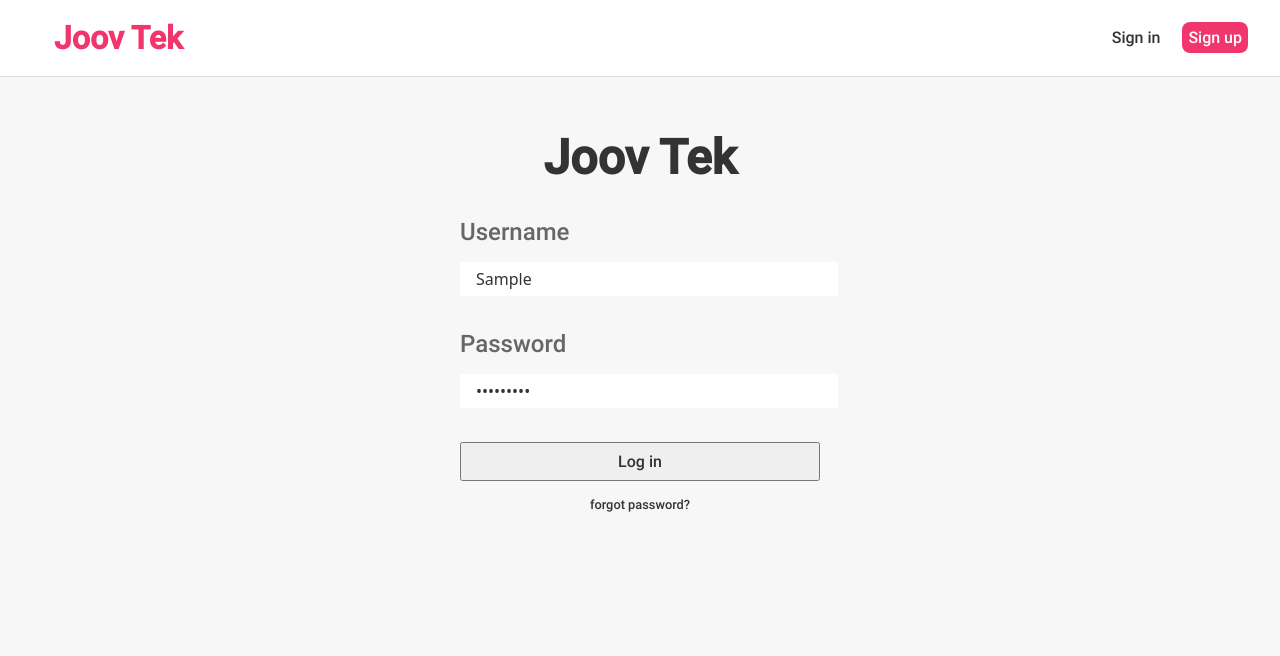
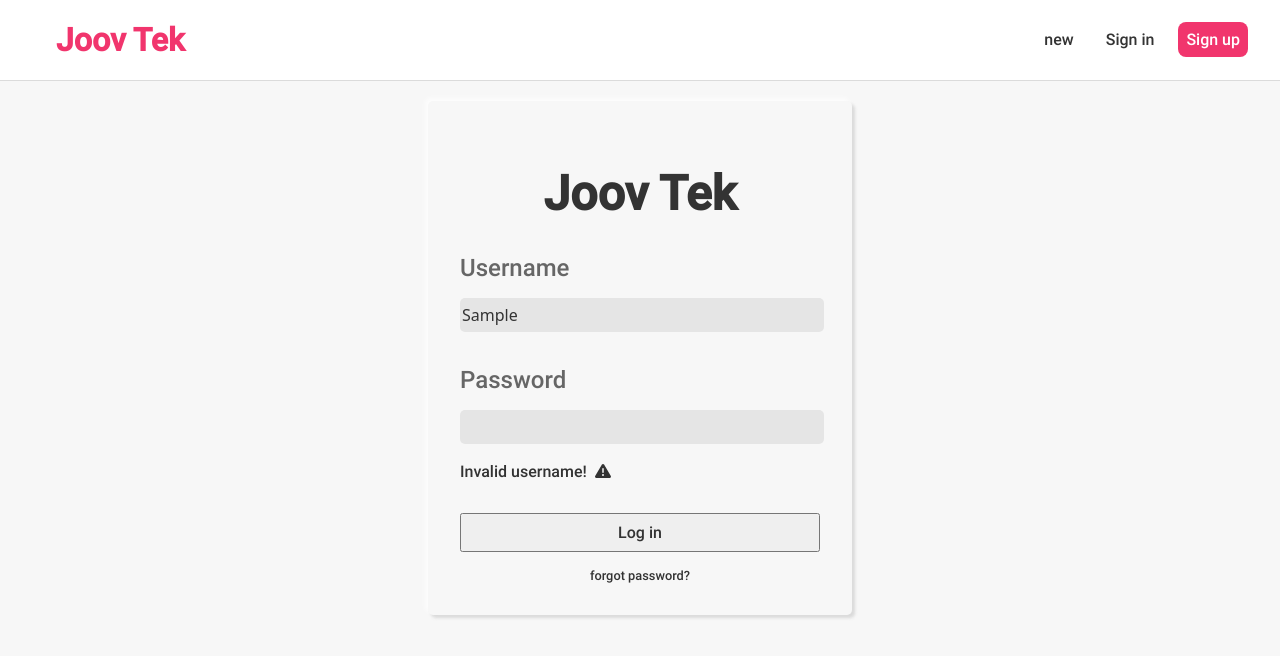
Before and after one commit to acf-patrick/jovo-blog, a React (Create React App) app: page /signin in a window 1280 px wide. Both pictures are taken after typing "Sample", "Sample123" into the empty fields and a click on the button "Log in". Shown: the top 656 px of the page. Built offline with nearby package versions, Linux system fonts and the light colour scheme; data requests are answered from the project's data file; the HTML template or start-up script is replaced by a standard one.

Commit message:
finish login

```diff
--- a/package.json
+++ b/package.json
@@ -4,6 +4,9 @@
   "private": true,
   "dependencies": {
     "@fortawesome/fontawesome-free": "^6.1.1",
+    "@fortawesome/fontawesome-svg-core": "^6.1.1",
+    "@fortawesome/free-solid-svg-icons": "^6.1.1",
+    "@fortawesome/react-fontawesome": "^0.1.18",
     "@testing-library/jest-dom": "^5.11.6",
     "@testing-library/react": "^11.2.2",
     "@testing-library/user-event": "^12.5.0",
--- a/src/App.js
+++ b/src/App.js
@@ -2,7 +2,12 @@ import Navbar from "./components/Navbar/Navbar";
 import Home from "./components/Home/Home";
 import Create from "./components/Create/Create";
 import Login from "./components/Login/Login";
+
 import { BrowserRouter as Router, Route, Routes } from "react-router-dom";
+import { library } from "@fortawesome/fontawesome-svg-core";
+import { faStar } from "@fortawesome/free-solid-svg-icons";
+
+library.add(faStar);
 
 function App() {
   return (
--- a/src/assets/data/db.json
+++ b/src/assets/data/db.json
@@ -3,7 +3,7 @@
     {
       "id": 1,
       "username": "ACF",
-      "password": "holy shit!"
+      "password": "hello world"
     }
   ],
   "blogs": [
@@ -55,6 +55,13 @@
       "body": "...",
       "author": "Twitter",
       "likes": 78
+    },
+    {
+      "title": "qfbgsdf",
+      "body": "sbxf",
+      "author": "sfbs",
+      "likes": 0,
+      "id": 8
     }
   ]
 }
--- a/src/components/BlogList/BlogList.css
+++ b/src/components/BlogList/BlogList.css
@@ -34,7 +34,7 @@
   cursor: default;
 }
 
-.likes {
+.likes * {
   color: rgb(194, 194, 194);
   font-size: 0.8rem;
 }
--- a/src/components/BlogList/BlogList.js
+++ b/src/components/BlogList/BlogList.js
@@ -1,3 +1,4 @@
+import { FontAwesomeIcon } from "@fortawesome/react-fontawesome";
 import "./BlogList.css";
 
 const BlogList = ({ blogs, title, removeBlog }) => {
@@ -30,7 +31,10 @@ const BlogList = ({ blogs, title, removeBlog }) => {
             <h1 className="blog__title">{blog.title}</h1>
             <div className="blog__author">
               <span className="author">{blog.author}</span>
-              <span className="likes">{blog.likes} likes</span>
+              <span className="likes">
+                <span style={{ marginRight: "0.3rem" }}>{blog.likes}</span>
+                <FontAwesomeIcon icon="fa-star"/>
+              </span>
             </div>
           </div>
         ))}
--- a/src/components/Create/Create.js
+++ b/src/components/Create/Create.js
@@ -1,17 +1,20 @@
+import { useNavigate } from "react-router-dom";
 import "./Create.css";
 
 const Create = () => {
+  const navigate = useNavigate();
   const onSubmit = async (e) => {
+    e.preventDefault();
+
     let form = e.currentTarget;
     let blog = {
       title: form.title.value,
       body: form.body.value,
       author: form.author.value,
+      likes: 0
     };
 
     if (blog.title && blog.body && blog.author) {
-      e.preventDefault();
-
       await fetch("http://localhost:3001/blogs", {
         method: "POST",
         body: JSON.stringify(blog),
@@ -20,7 +23,8 @@ const Create = () => {
         },
       });
 
-      window.location.replace("/");
+      navigate("/", { replace: true });
+      // window.location.replace("/");
     }
   };
 
--- a/src/components/Login/Login.css
+++ b/src/components/Login/Login.css
@@ -1,5 +1,10 @@
-.error {
-  display: none;
+@keyframes shake {
+  50% {
+    transform: translateX(10px);
+  }
+  100% {
+    transform: translateX(-10px);
+  }
 }
 
 .line {
@@ -25,9 +30,12 @@
 }
 
 .login-card {
-  max-width: 360px;
+  width: 360px;
   margin: auto;
   font-size: 1.5rem;
+  padding: 2rem;
+  border-radius: 5px;
+  box-shadow: 3px 3px 3px #a3a3a357, -3px -3px 5px rgb(255 255 255 / 73%);
 }
 
 .login-card .logo {
@@ -39,10 +47,10 @@
   display: block;
   width: 100%;
   height: 2rem;
-  /* background: rgb(184, 184, 184); */
   border: none;
   margin-top: 1rem;
-  padding-left: 1rem;
+  border-radius: 5px;
+  background: #e5e5e5;
 }
 
 .login-card input:focus + div {
--- a/src/components/Login/Login.js
+++ b/src/components/Login/Login.js
@@ -1,9 +1,46 @@
 import "./Login.css";
 import { Link } from "react-router-dom";
+import { useState } from "react";
+import encrypt from "../../encrypt";
+import { FontAwesomeIcon } from "@fortawesome/react-fontawesome";
+import { faExclamationTriangle } from "@fortawesome/free-solid-svg-icons";
 
 const Login = () => {
+  const [errMessage, setErrMessage] = useState("");
+
+  const onFocus = () => {
+    setErrMessage("");
+  };
+
   const onSubmit = (e) => {
     e.preventDefault();
+
+    let form = e.currentTarget;
+    let pwd = encrypt(form.password.value);
+    let usr = form.username.value;
+    form.password.value = "";
+
+    const displayError = (type) => {
+      let input = document.querySelector(`[name=${type}]`);
+      input.style.animation = "";
+      setTimeout(() => {
+        input.style.animation = "shake 200ms ease 0ms 2";
+      }, 0);
+      const message = `Invalid ${type}!`;
+      setErrMessage(message);
+      throw Error(message);
+    };
+
+    fetch(`http://localhost:3001/users?username=${usr}`)
+      .then((res) => res.json())
+      .then((data) => {
+        if (data.length) {
+          if (pwd !== data[0].password) displayError("password");
+        } else displayError("username");
+      })
+      .catch((err) => {
+        console.log(err.message);
+      });
   };
 
   return (
@@ -13,16 +50,37 @@ const Login = () => {
         <div className="username">
           <label htmlFor="#username">Username</label>
           <br />
-          <input type="text" id="username" name="username" />
+          <input
+            type="text"
+            id="username"
+            name="username"
+            onFocus={onFocus}
+          />
           <div className="line"></div>
-          <p className="error"></p>
         </div>
         <div className="password">
           <label htmlFor="#password">Password</label>
           <br />
-          <input type="password" id="password" name="password" />
+          <input
+            type="password"
+            id="password"
+            name="password"
+            onFocus={onFocus}
+          />
           <div className="line"></div>
         </div>
+        {errMessage.length !== 0 && (
+          <p
+            style={{
+              marginTop: "1rem",
+              color: "red",
+              fontSize: "1rem",
+            }}
+          >
+            <span style={{ marginRight: "0.5rem" }}>{errMessage}</span>
+            <FontAwesomeIcon icon={faExclamationTriangle} />
+          </p>
+        )}
         <button type="submit">Log in</button>
         <p className="forgot">
           <Link to="/password">forgot password?</Link>
--- a/src/components/Navbar/Navbar.css
+++ b/src/components/Navbar/Navbar.css
@@ -14,9 +14,9 @@
 }
 
 .navbar a {
-  margin-left: 16px;
+  margin-left: 1rem;
   text-decoration: none;
-  padding: 6px;
+  padding: 0.5rem;
 }
 
 .signin:hover {
--- a/src/components/Navbar/Navbar.js
+++ b/src/components/Navbar/Navbar.js
@@ -1,4 +1,6 @@
 import { Link } from 'react-router-dom';
+import { FontAwesomeIcon } from '@fortawesome/react-fontawesome';
+import { faUserPlus } from '@fortawesome/free-solid-svg-icons';
 import './Navbar.css';
 
 const Navbar = () => {
@@ -6,6 +8,7 @@ const Navbar = () => {
     <nav className="navbar">
       <Link to="/" className="logo">Joov Tek</Link>
       <div className="links">
+        <Link to="/create">new</Link>
         <Link to="/signin" className="signin">Sign in</Link>
         <Link to="/singup" className="signup">Sign up</Link>
       </div>
--- /dev/null
+++ b/src/encrypt.js
@@ -0,0 +1,8 @@
+const encrypt = (pwd) => {
+  console.log(pwd);
+  let ret = "";
+  for (let car of pwd) ret += String.fromCharCode(car.charCodeAt(0) + 0xf);
+  return ret;
+};
+
+export default encrypt;
```
Also changed, not shown: 2 other files (tests, documents, lock files or other folders).
